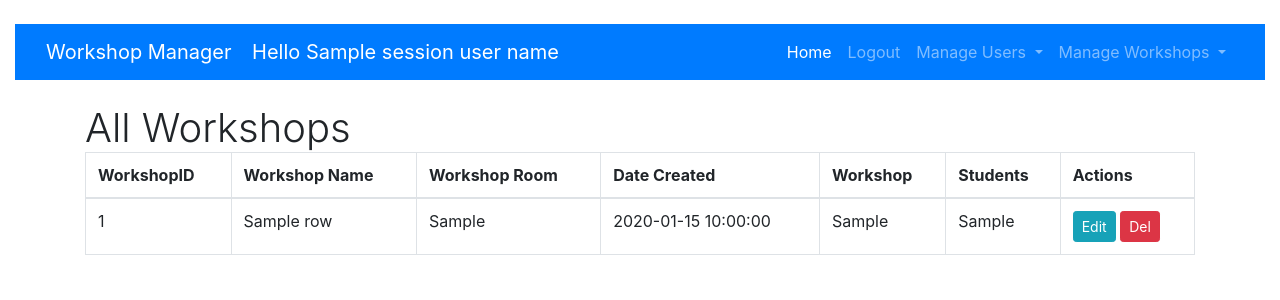
After one commit to CrypticAdder/glowing-octo-train, a Flask app: template glowing-octo-train-master/db-login/templates/add_workshop.html in a window 1280 px wide. The commit adds this page. Shown: the top 300 px of the page. Run offline with Flask 2, Linux system fonts and the light colour scheme; the template is opened without the code that fills it: most values are stand-ins (such as "Sample title", 1, 10 or a date in 2020); some libraries are stand-ins or nearby versions.

Commit message:
Add files via upload
yes

```diff
--- /dev/null
+++ b/glowing-octo-train-master/db-login/templates/add_workshop.html
@@ -0,0 +1,82 @@
+{% extends 'layout.html'%}
+
+{%block content%}
+<div class="container-fluid">
+    <nav class="navbar navbar-expand-sm bg-primary navbar-dark">
+        <div class="container-fluid">
+            <div class="navbar-header">
+                <a class="navbar-brand" href="#">Workshop Manager</a>
+                {% if session_user_name %}
+                <a class="navbar-brand" href="#">Hello {{ session_user_name }}</a>
+                {% endif %}
+            </div>
+            <ul class="nav navbar-nav">
+                <li class="nav-item active"><a href="/" class="nav-link">Home</a></li>
+                {% if session_user_name %}
+                <li class="nav-item"><a href="{{ url_for('logout') }}" class="nav-link">Logout</a></li>
+                <li class="nav-item dropdown">
+                    <a class="nav-link dropdown-toggle" href="#" id="navbardrop" data-toggle="dropdown">
+                        Manage Users
+                    </a>
+                    <div class="dropdown-menu">
+                        <a class="dropdown-item" href="/users">Users</a>
+                        <a class="dropdown-item" href="/profiles">Profiles</a>
+                        <a class="dropdown-item" href="/add_user">Add New</a>
+                    </div>
+                </li>
+                <li class="nav-item dropdown">
+                    <a class="nav-link dropdown-toggle" href="#" id="navbardrop" data-toggle="dropdown">
+                        Manage Workshops
+                    </a>
+                    <div class="dropdown-menu">
+                        <a class="dropdown-item" href="/workshops">Add Workshop</a>
+                        <a class="dropdown-item" href="/edit_workshop">Edit Workshop</a>
+                    </div>
+
+                </li>
+                {% endif %}
+                {% if not session_user_name %}
+                <li class="nav-item">
+                    <a href="{{ url_for('login') }}" class="nav-link">Login</a>
+                </li>
+                {% endif %}
+                <!-- Dropdown -->
+            </ul>
+        </div>
+    </nav>
+
+    {% if not session_user_name %}
+    <h2 class="font-weight-light text-center text-lg-left mt-4 mb-0">Welcome to the Workshop Manager Python Application</h2>
+    {% endif %}
+</div>
+<div class="container">
+    <h1 class="font-weight-light text-center text-lg-left mt-4 mb-0">All Workshops</h1>
+
+    <table class="table table-bordered">
+        <thead>
+            <tr>
+                <th>WorkshopID</th>
+                <th>Workshop Name</th>
+                <th>Workshop Room</th>
+                <th>Date Created</th>
+                <th>Workshop</th>
+                <th>Students</th>
+                <th>Actions</th>
+            </tr>
+        </thead>
+        <tbody>
+            {% for row in results %}
+            <tr>
+                <td>{{row.workshopId}}</td>
+                <td>{{row.workshopTitle}}</td>
+                <td>{{row.workshopRoom}}</td>
+                <td>{{row.workshopDate}}</td>
+                <td>{{row.workshopTeacher}}</td>
+                <td>{{row.workshopMaxStudents}}</td>
+                <td><a href="/edit_workshop?id={{row.workshopId}}" class="btn btn-info btn-sm"><span class="glyphicon glyphicon-edit"></span>Edit</a> <a href="/delete_workshop?id={{row.workshopId}}" class="btn btn-danger btn-sm"><span class="glyphicon glyphicon-trash"></span>Del</a></td>
+            </tr>
+            {% endfor %}
+        </tbody>
+    </table>
+</div>
+{%endblock%}
--- a/glowing-octo-train-master/db-login/templates/edit_workshop.html
+++ b/glowing-octo-train-master/db-login/templates/edit_workshop.html
@@ -4,7 +4,7 @@
 <nav class="navbar navbar-expand-sm bg-primary navbar-dark">
     <div class="container-fluid">
         <div class="navbar-header">
-            <a class="navbar-brand" href="#">Workshop Manager</a>
+            <a class="navbar-brand" href="#">Edit Workshops</a>
         </div>
         <ul class="nav navbar-nav">
             <li class="nav-item active"><a href="/" class="nav-link">Home</a></li>
@@ -12,7 +12,7 @@
     </div>
 </nav>
 <div class="container">
-    <h2>Edit User</h2><hr />
+    <h2>Edit Workshops</h2><hr />
     <p>All Fields are required</p>
     <form action="/edit_user" method="post" oninput='password2.setCustomValidity(password2.value != password.value ? "Passwords do not match." : "")' class="needs-validation" novalidate>
         <input type="hidden" name="ID" value="{{data["ID"]}}" />
```
Also changed, not shown: glowing-octo-train-master/db-login/templates/workshop.html (+4 -12 lines), 1 other file.
